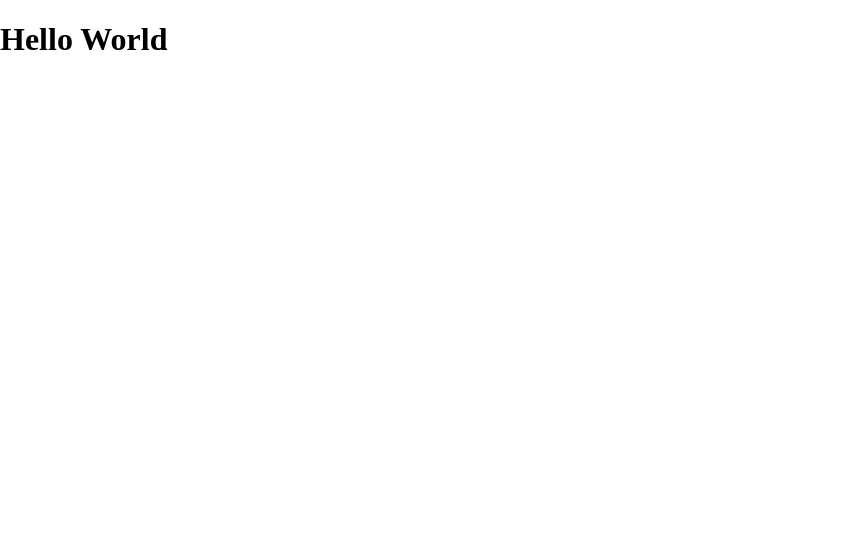
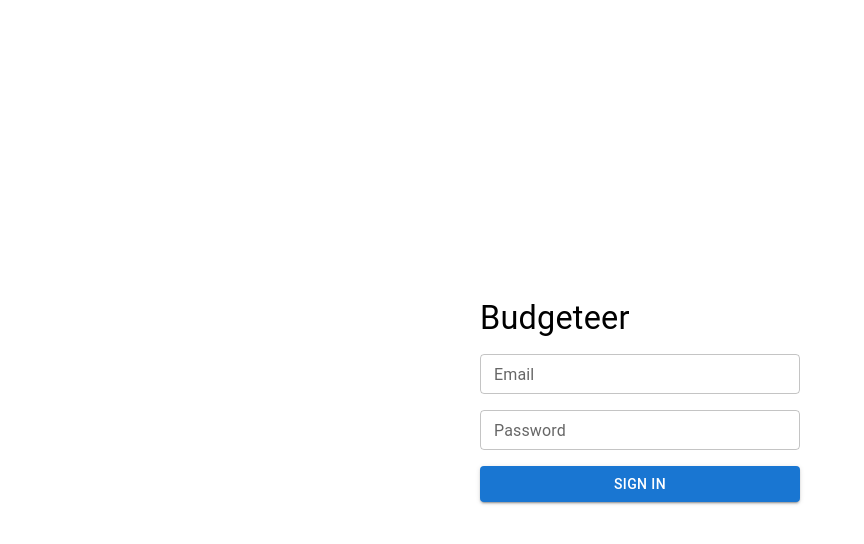
Before and after one commit to xdc0/budgeteer-web, a React app: page / in a window 1280 px wide. Shown: the top 544 px of the page, without its empty margins (0-864 px from the left). Built offline with nearby package versions, Linux system fonts and the light colour scheme.

Commit message:
feat(login): login page

```diff
--- a/src/index.tsx
+++ b/src/index.tsx
@@ -1,6 +1,14 @@
 import React from 'react';
 import { createRoot } from 'react-dom/client';
 
-const root = createRoot(document.body);
+import { Layout } from './layout';
 
-root.render(<h1>Hello World</h1>);
+const container = document.getElementById('budgeteer_app');
+
+if (!container) {
+  throw new Error('container not found');
+}
+
+const root = createRoot(container);
+
+root.render(<Layout/>);
--- /dev/null
+++ b/src/layout.tsx
@@ -0,0 +1,13 @@
+import * as React from 'react';
+import { ThemeProvider } from '@mui/material';
+
+import { Login } from './login';
+import { defaultTheme } from './themes/default';
+
+export function Layout (): JSX.Element {
+  return (
+    <ThemeProvider theme={defaultTheme}>
+      <Login />
+    </ThemeProvider>
+  );
+}
--- /dev/null
+++ b/src/login.tsx
@@ -0,0 +1,23 @@
+import * as React from 'react';
+import { Button, Grid, Stack, TextField, Typography } from '@mui/material';
+
+export function Login (): JSX.Element {
+  return (
+    <Grid
+      container
+      bgcolor={'background.default'}
+      justifyContent={'center'}
+      alignContent={'center'}
+      style={{ minHeight: '100vh' }}
+    >
+      <Grid item xs={6} lg={3} md={4}>
+        <Stack spacing={2}>
+          <Typography variant={'h4'}>Budgeteer</Typography>
+          <TextField size={'small'} name={'email'} label={'Email'}/>
+          <TextField size={'small'} type={'password'} name={'password'} label={'Password'}/>
+          <Button variant={'contained'}>Sign in</Button>
+        </Stack>
+      </Grid>
+    </Grid>
+  );
+}
```
